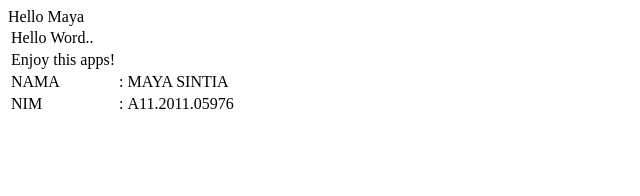
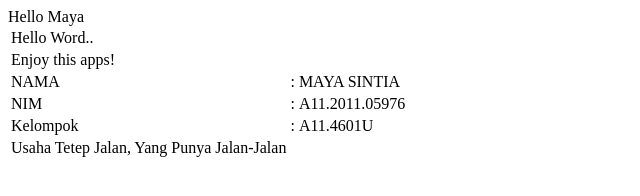
Before and after one commit to maysin/hello-may, a plain HTML site: page index.html in a window 1280 px wide. Shown: the whole page, without its empty margins (0-640 px from the left). Drawn offline with Linux system fonts and the light colour scheme.

Commit message:
Update index.html

```diff
--- a/index.html
+++ b/index.html
@@ -22,6 +22,14 @@
         <td>:</td>
         <td>A11.2011.05976</td>
       </tr>
+      <tr>
+        <td>Kelompok</td>
+        <td>:</td>
+        <td>A11.4601U</td>
+      </tr>
+      <tr>
+        <td>Usaha Tetep Jalan, Yang Punya Jalan-Jalan</td>
+      </tr>
     </table>
   </body>
 </html>
```
